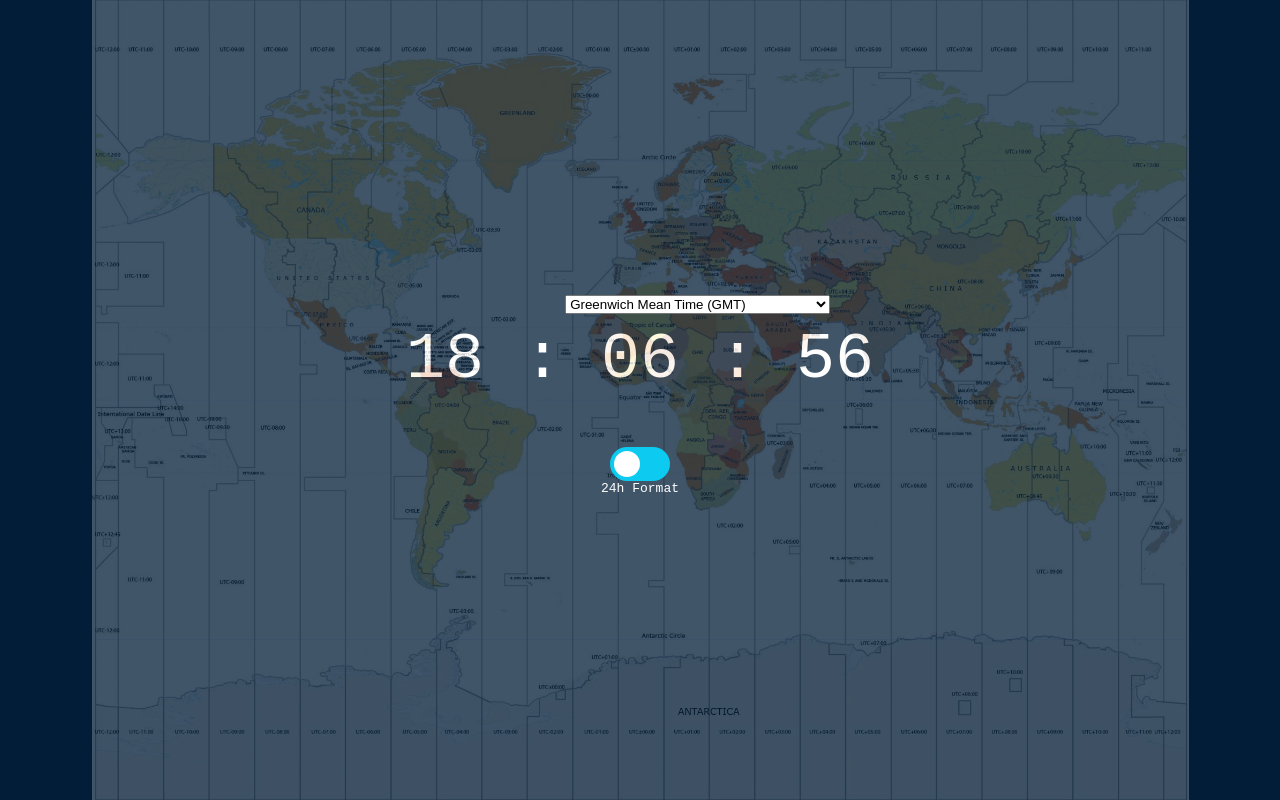
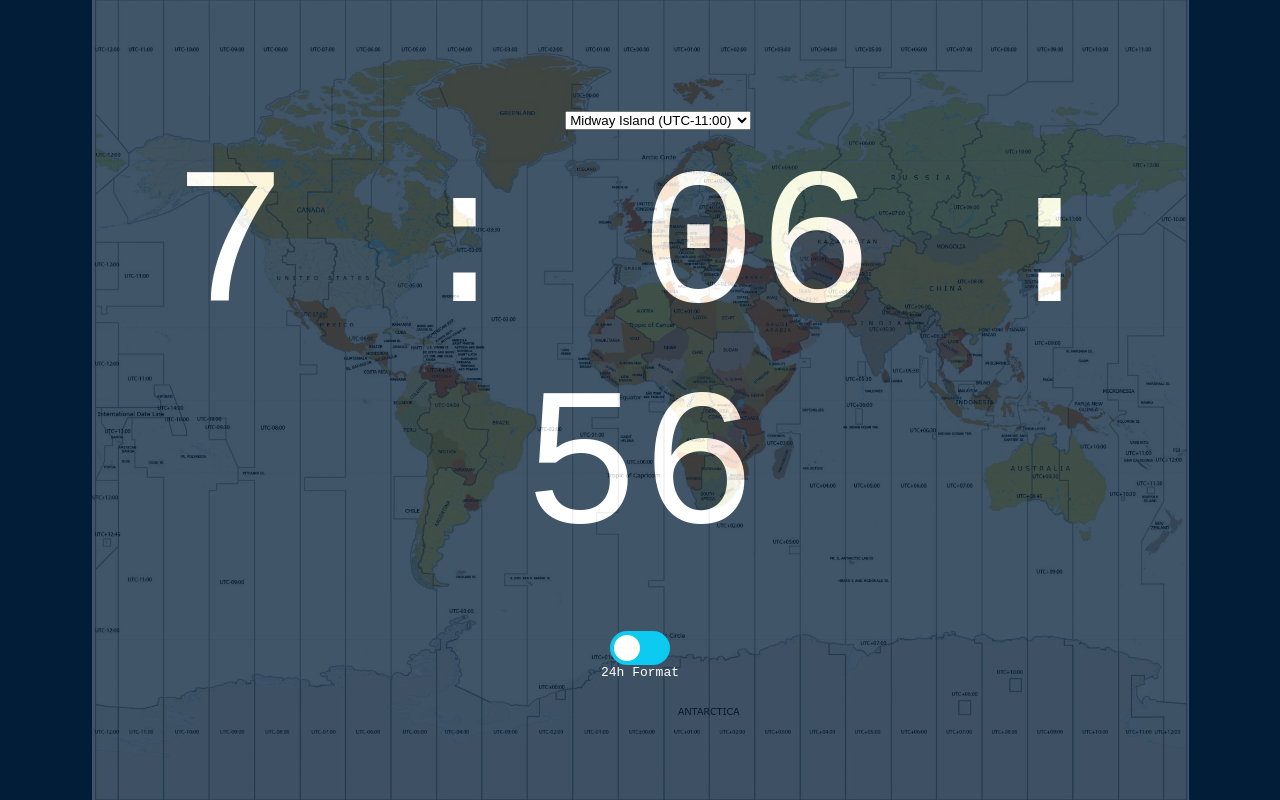
Before and after one commit to TonyBalde18/Digital-Clock, a plain HTML site: page index.html in a window 1280 px wide. Drawn offline with Linux system fonts and the light colour scheme.

Commit message:
fixed timezone selection error

```diff
--- a/index.html
+++ b/index.html
@@ -1,44 +1,45 @@
 <!DOCTYPE html>
 <html lang="en">
   <head>
-  <meta charset="UTF-8">
-  <meta name="viewport" content="width=device-width, initial-scale=1.0">
-  <meta http-equiv="X-UA-Compatible" content="ie=edge">
+    <meta charset="UTF-8" />
+    <meta name="viewport" content="width=device-width, initial-scale=1.0" />
+    <meta http-equiv="X-UA-Compatible" content="ie=edge" />
     <title>World Digital Clock</title>
-  <link rel="stylesheet" href="style.css">
+    <link rel="stylesheet" href="style.css" />
   </head>
   <body>
     <div class="timezone-container">
       <label for="timezoneSelect">Select Timezone:</label>
       <select id="timezoneSelect">
-      <option value="GMT">Greenwich Mean Time (GMT)</option>
-      <option value="UTC">Universal Coordinated Time (UTC)</option>
-      <option value="ETC">European Central Time (ETC) +1</option>
-      <option value="EET">Eastern European Time (EET) +2</option>
-      <option value="EAT">Eastern African Time (EAT) +3</option>
-      <option value="MET">Middle East Time (MET) +3:30</option>
-      <option value="NET">Near East Time (NET) +4</option>
-      <option value="PLT">Pakistan Lahore Time (PLT) +5</option>
-      <option value="IST">India Standard Time (IST) +5:30</option>
-      <option value="BST">Bangladesh Standard Time (BST) +6</option>
-      <option value="VST">Vietnam Standard Time (VST) +7</option>
-      <option value="CTT">China Taiwan Time (CTT) +8</option>
-      <option value="JST">Japan Standard Time (JST) +9</option>
-      <option value="ACT">Australia Central Time (ACT) +9:30</option>
-      <option value="AET">Australia Eastern Time (AET) +10</option>
-      <option value="SST">Solomon Standard Time (SST) +11</option>
-      <option value="NST">New Zealand Standard Time (NST) +12</option>
-      <option value="MIT">Midway Islands Time (MIT) -11</option>
-      <option value="HST">Hawaii Standard Time (HST) -10</option>
-      <option value="AST">Alaska Standard Time (AST) -9</option>
-      <option value="PST">Pacific Standard Time (PST) -8</option>
-      <option value="PNT">Phoenix Standard Time (PNT) -7</option>
-      <option value="CST">Central Standard Time (CST) -6</option>
-      <option value="EST">Eastern Standard Time (EST) -5</option>
-      <option value="PRT">Puerto Rico Time (PRT) -4</option>
-      <option value="CNT">Canada Newfoundland Time (CNT) -3:30</option>
-      <option value="AGT">Argentina Standard Time (AGT) -3</option>
-      <option value="CAT">Central African Time (CAT) -1</option>
+        <option value="Pacific/Midway">Midway Island (UTC-11:00)</option>
+        <option value="Pacific/Honolulu">Honolulu (UTC-10:00)</option>
+        <option value="America/Los_Angeles">Los Angeles (UTC-08:00)</option>
+        <option value="America/Denver">Denver (UTC-07:00)</option>
+        <option value="America/Chicago">Chicago (UTC-06:00)</option>
+        <option value="America/New_York">New York (UTC-05:00)</option>
+        <option value="America/Argentina/Buenos_Aires">
+          Buenos Aires (UTC-03:00)
+        </option>
+        <option value="Atlantic/South_Georgia">
+          South Georgia (UTC-02:00)
+        </option>
+        <option value="Atlantic/Azores">Azores (UTC-01:00)</option>
+        <option value="Europe/Lisbon">Lisbon (UTC±00:00)</option>
+        <option value="Europe/London">London (UTC±00:00)</option>
+        <option value="Europe/Berlin">Berlin (UTC+01:00)</option>
+        <option value="Europe/Athens">Athens (UTC+02:00)</option>
+        <option value="Asia/Dubai">Dubai (UTC+04:00)</option>
+        <option value="Asia/Kabul">Kabul (UTC+04:30)</option>
+        <option value="Asia/Kolkata">Kolkata (UTC+05:30)</option>
+        <option value="Asia/Kathmandu">Kathmandu (UTC+05:45)</option>
+        <option value="Asia/Dhaka">Dhaka (UTC+06:00)</option>
+        <option value="Asia/Bangkok">Bangkok (UTC+07:00)</option>
+        <option value="Asia/Hong_Kong">Hong Kong (UTC+08:00)</option>
+        <option value="Asia/Tokyo">Tokyo (UTC+09:00)</option>
+        <option value="Australia/Sydney">Sydney (UTC+10:00)</option>
+        <option value="Pacific/Noumea">Noumea (UTC+11:00)</option>
+        <option value="Pacific/Fiji">Fiji (UTC+12:00)</option>
+        <option value="Pacific/Apia">Apia (UTC+13:00)</option>
       </select>
     </div>
     <div class="background-overlay"></div>
@@ -49,7 +50,7 @@
 
     <div class="toggle-container">
       <label class="switch">
-      <input id="formatToggle" type="checkbox">
+        <input id="formatToggle" type="checkbox" />
         <span class="slider"></span>
       </label>
       <span id="formatLabel" class="format-labels">24h Format</span>
--- a/sandbox.js
+++ b/sandbox.js
@@ -1,5 +1,6 @@
-const clock = document.querySelector(".clock");
+const clock = document.querySelector(".clock .time");
 const formatToggle = document.getElementById("formatToggle");
+const timezoneSelect = document.getElementById("timezoneSelect");
 
 let is24HourFormat = true; // Initial format is 24-hour
 
@@ -10,8 +11,17 @@ const padZero = (value) => {
 const updateClock = () => {
   const selectedOption = timezoneSelect.options[timezoneSelect.selectedIndex];
   const selectedTimezone = selectedOption.value;
-  const time = new Date().toLocaleTimeString("en-US", { timeZone: selectedTimezone, hour12: !is24HourFormat });
+  const time = new Date().toLocaleTimeString("en-US", {
+    timeZone: selectedTimezone,
+    hour12: !is24HourFormat,
+  });
   const [hours, minutes, seconds] = time.split(":").map(Number);
+
+  console.log("Selected Timezone:", selectedTimezone);
+  console.log("Current Time:", time);
+  console.log("Hours:", hours);
+  console.log("Minutes:", minutes);
+  console.log("Seconds:", seconds);
 
   const timeHTML = `
     <span>${formatTime(hours)}</span> :
@@ -31,24 +41,13 @@ const formatTime = (hours) => {
   }
 };
 
-const timezoneSelect = document.getElementById("timezoneSelect");
-
-timezoneSelect.addEventListener("change", updateClock);
-
-const formatLabel = document.getElementById("formatLabel");
-
 const toggleFormat = () => {
-  is24HourFormat = !is24HourFormat; // Toggle the format
-  updateClock(); // Update the clock immediately after toggling the format
-
-  // Update the format label text
+  is24HourFormat = !is24HourFormat;
+  updateClock();
   formatLabel.textContent = is24HourFormat ? "24h Format" : "12h Format";
 };
 
 formatToggle.addEventListener("change", toggleFormat);
 
-// Initial clock update
 updateClock();
-
-// Set interval to update the clock every second
 setInterval(updateClock, 1000);
```
Lines whose indentation alone changed are shown as unchanged.
